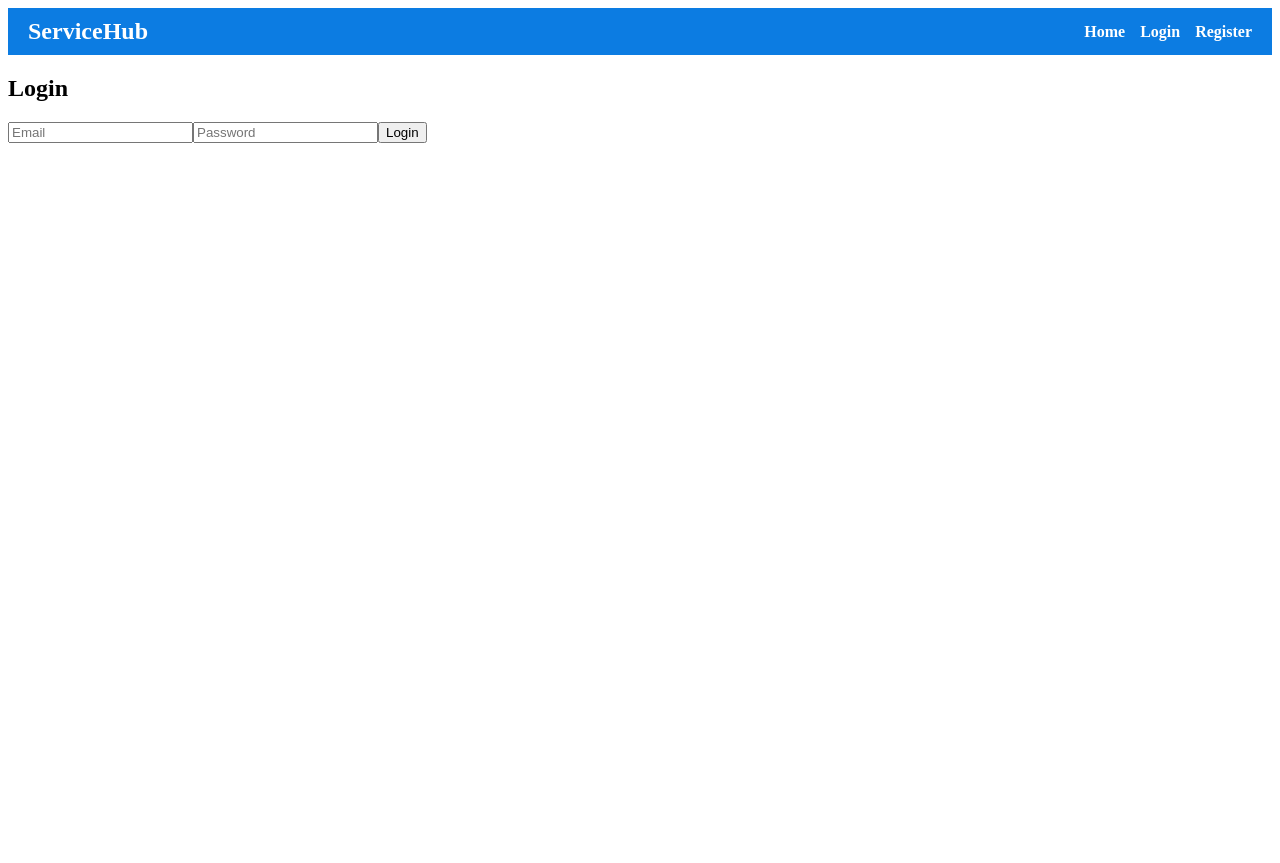
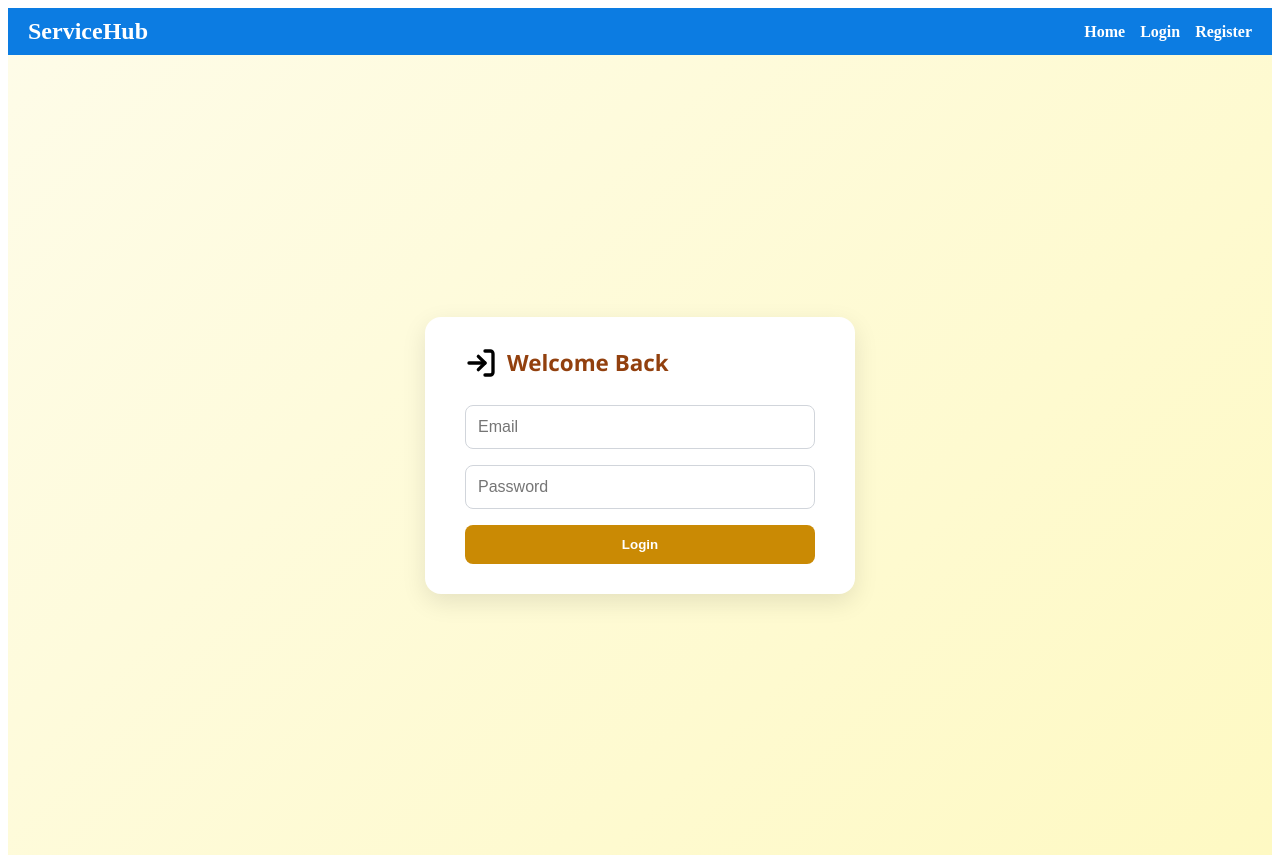
Before and after one commit to Abhishekk29/UrbanCare, a React (Vite) app in the folder client/: page /login in a window 1280 px wide. Before the commit the page ends 800 px from the top, so only its background shows below. Built offline with nearby package versions, Linux system fonts and the light colour scheme; no server answers.

Commit message:
Login Page updated

```diff
--- /dev/null
+++ b/client/src/pages/Login.css
@@ -0,0 +1,60 @@
+.login-container {
+  min-height: 100vh;
+  display: flex;
+  justify-content: center;
+  align-items: center;
+  background: linear-gradient(135deg, #fefce8, #fef9c3);
+  font-family: 'Segoe UI', sans-serif;
+}
+
+.login-card {
+  background: white;
+  padding: 30px 40px;
+  border-radius: 16px;
+  box-shadow: 0 8px 24px rgba(0, 0, 0, 0.1);
+  width: 350px;
+  display: flex;
+  flex-direction: column;
+  gap: 16px;
+}
+
+.login-card .header {
+  display: flex;
+  align-items: center;
+  gap: 10px;
+  margin-bottom: 10px;
+}
+
+.login-card h2 {
+  margin: 0;
+  font-size: 1.4rem;
+  color: #92400e;
+}
+
+.login-card input {
+  padding: 12px;
+  border: 1px solid #d1d5db;
+  border-radius: 8px;
+  font-size: 1rem;
+  outline: none;
+  transition: border-color 0.2s;
+}
+
+.login-card input:focus {
+  border-color: #ca8a04;
+}
+
+.login-card button {
+  background-color: #ca8a04;
+  color: white;
+  border: none;
+  padding: 12px;
+  border-radius: 8px;
+  font-weight: bold;
+  cursor: pointer;
+  transition: background 0.3s ease;
+}
+
+.login-card button:hover {
+  background-color: #a16207;
+}
--- a/client/src/pages/Login.jsx
+++ b/client/src/pages/Login.jsx
@@ -1,28 +1,53 @@
 import { useState } from 'react';
 import api from '../services/api';
+import './Login.css';
+import { toast } from 'react-toastify';
+import { LogIn } from 'lucide-react';
+import { useAuth } from '../context/AuthContext';
+import { useNavigate } from 'react-router-dom';
 
 function Login() {
   const [email, setEmail] = useState('');
   const [password, setPassword] = useState('');
+  const { login } = useAuth();
+  const navigate = useNavigate();
 
   const handleLogin = async (e) => {
     e.preventDefault();
     try {
       const res = await api.post('/auth/login', { email, password });
-      alert('Login successful');
-      // Save token, redirect, etc.
+      login(res.data.token); // store token in context + localStorage
+      toast.success('Login successful!');
+      navigate('/dashboard');
     } catch (err) {
-      alert('Login failed');
+      toast.error(err.response?.data?.message || 'Invalid email or password');
     }
   };
 
   return (
-    <form onSubmit={handleLogin}>
-      <h2>Login</h2>
-      <input type="email" value={email} onChange={e => setEmail(e.target.value)} placeholder="Email" required />
-      <input type="password" value={password} onChange={e => setPassword(e.target.value)} placeholder="Password" required />
-      <button type="submit">Login</button>
-    </form>
+    <div className="login-container">
+      <form className="login-card" onSubmit={handleLogin}>
+        <div className="header">
+          <LogIn size={32} strokeWidth={2.5} />
+          <h2>Welcome Back</h2>
+        </div>
+        <input
+          type="email"
+          placeholder="Email"
+          value={email}
+          onChange={e => setEmail(e.target.value)}
+          required
+        />
+        <input
+          type="password"
+          placeholder="Password"
+          value={password}
+          onChange={e => setPassword(e.target.value)}
+          required
+        />
+        <button type="submit">Login</button>
+      </form>
+    </div>
   );
 }
 
```
